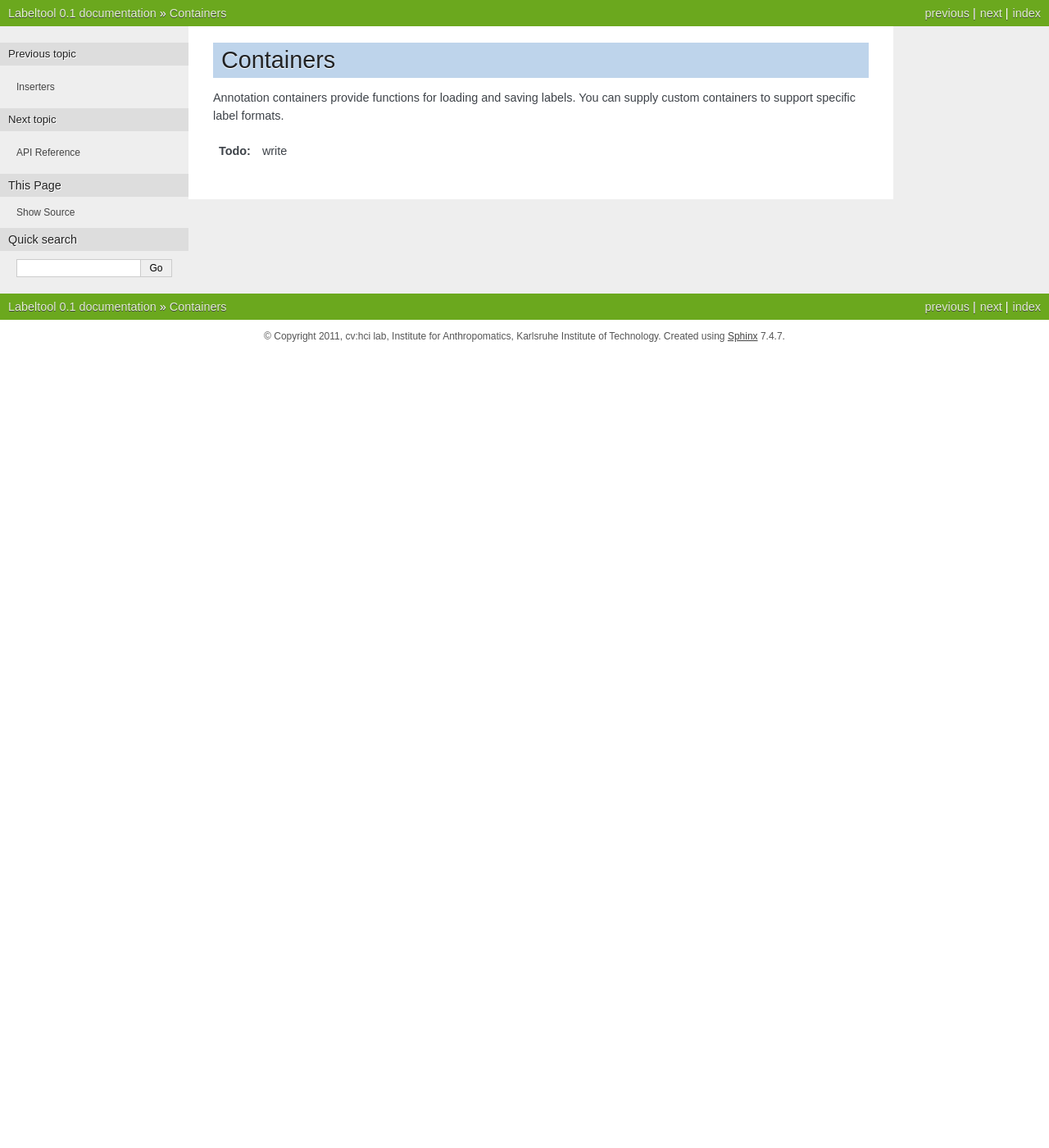
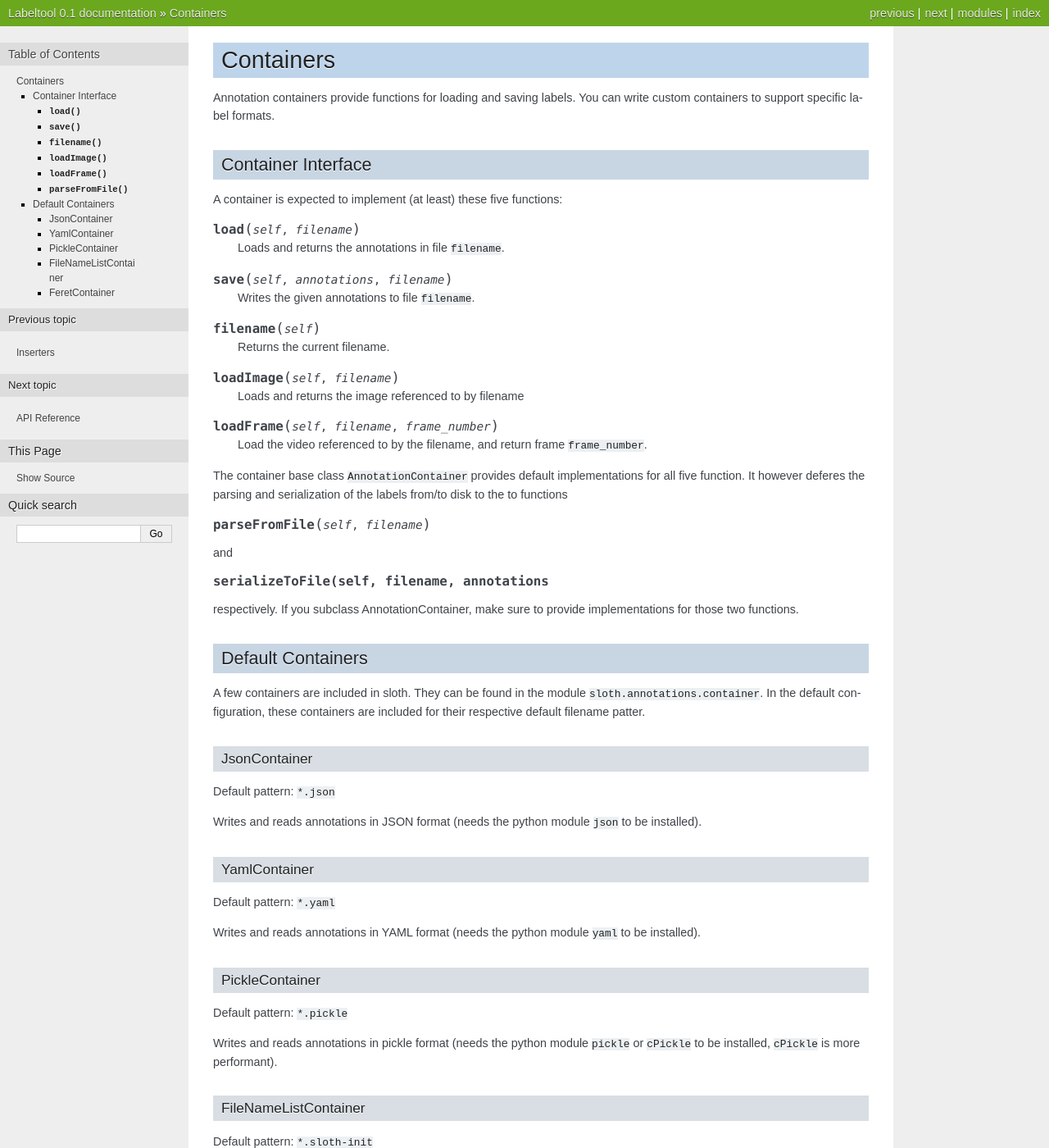
Before and after one commit to cvhciKIT/sloth, a Sphinx documentation site: the page built from doc/containers.rst, in a window 1280 px wide and 1400 px high. Shown: the whole window at 82% size. Built offline with Sphinx 7.4.7, drawn with Linux system fonts in a browser that asks for light colours; some of the changed text lies outside the part shown.

Commit message:
update documentation

```diff
--- a/doc/api/index.rst
+++ b/doc/api/index.rst
@@ -7,6 +7,7 @@
 .. toctree::
    :maxdepth: 1
 
+   labeltool
    containers
    model
    scene
--- a/doc/containers.rst
+++ b/doc/containers.rst
@@ -5,6 +5,93 @@
 ==========
 
 Annotation containers provide functions for loading and saving labels.  You can
-supply custom containers to support specific label formats.
+write custom containers to support specific label formats.
 
-.. todo:: write
+Container Interface
+===================
+
+A container is expected to implement (at least) these five functions:
+
+.. py:function:: load(self, filename)
+
+    Loads and returns the annotations in file ``filename``.
+
+.. py:function:: save(self, annotations, filename)
+
+    Writes the given annotations to file ``filename``.
+
+.. py:function:: filename(self)
+
+    Returns the current filename.
+
+.. py:function:: loadImage(self, filename)
+
+    Loads and returns the image referenced to by filename
+
+.. py:function:: loadFrame(self, filename, frame_number)
+
+    Load the video referenced to by the filename, and return frame
+    ``frame_number``.
+
+The container base class ``AnnotationContainer`` provides default
+implementations for all five function.  It however deferes the
+parsing and serialization of the labels from/to disk to the to functions
+
+.. py:function:: parseFromFile(self, filename)
+
+and
+
+.. py:function:: serializeToFile(self, filename, annotations
+
+respectively.  If you subclass AnnotationContainer, make sure to
+provide implementations for those two functions.
+
+
+Default Containers
+==================
+
+A few containers are included in sloth.  They can be found in the module
+``sloth.annotations.container``.  In the default configuration, these
+containers are included for their respective default filename patter.
+
+JsonContainer
+-------------
+
+Default pattern: ``*.json``
+
+Writes and reads annotations in JSON format (needs the python module ``json``
+to be installed).
+
+
+YamlContainer
+-------------
+
+Default pattern: ``*.yaml``
+
+Writes and reads annotations in YAML format (needs the python module ``yaml``
+to be installed).
+
+PickleContainer
+-------------
+
+Default pattern: ``*.pickle``
+
+Writes and reads annotations in pickle format (needs the python module ``pickle``
+or ``cPickle`` to be installed, ``cPickle`` is more performant).
+
+FileNameListContainer
+---------------------
+
+Default pattern: ``*.sloth-init``
+
+A simple container that reads one image filename per line.  No annotations
+are supported.  This container can be used for example for initializing
+a labeling session.  After adding labels, another container should be
+used for saving though, otherwise the labels will be lost. (write support
+not implemented yet anyway)
+
+FeretContainer
+-------------
+
+Reads annotations in the Feret format (no write support implemented yet).
+This container is not included in the default configuration.
```
Also changed, not shown: doc/api/labeltool.rst (added, +13 -0 lines), doc/configuration.rst (+90 -56 lines), doc/first_steps.rst (+88 -55 lines), 1 other file.
